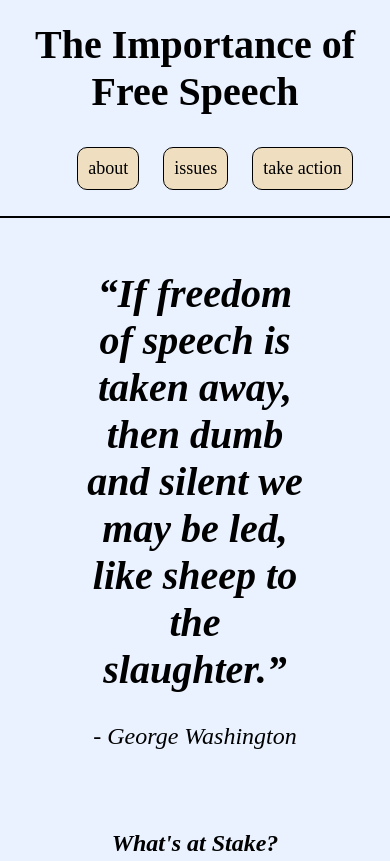
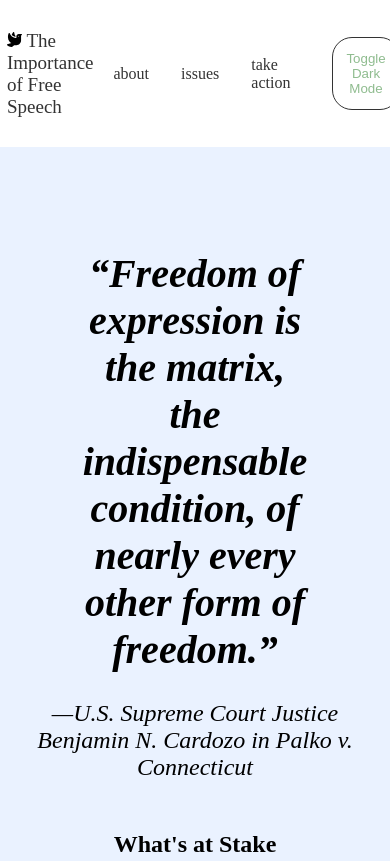
Before and after one commit to priscillalynn/codepath-web101-activism-site, a plain HTML site: page index.html in a window 390 px wide. Shown: the top 861 px of the page. Drawn offline with Linux system fonts and the light colour scheme.

Commit message:
added dark mode

```diff
--- a/index.html
+++ b/index.html
@@ -16,30 +16,32 @@
 
 <body>
  <!-- NAVBAR -->
-    <header>
-      <div class="header-container">
-        <h1 class="logo"><a href="#" class="logo-link">The Importance of Free Speech</a></h1>
-        <nav>
-          <ul class="nav">
-            <li><a href="#">about</a></li>
-            <li><a href="#">issues</a></li>
-            <li><a href="#">take action</a></li>
-          </ul>
-        </nav>
-      </div>
-    </header>
+ <nav>
+  <div class="logo">
+    <a href="#"><img src="assets/dove-solid.svg" height="15px" width="15px" alt="Your Logo"><a href="#" class="logo-link"> The Importance of Free Speech</a></a>
+  </div>
+  <ul class="nav-links">
+    <li><a href="#quote-author">about</a></li>
+    <li><a href="#browse">issues</a></li>
+    <li><a href="#">take action</a></li>
+    <li ><button id="theme-button">Toggle Dark Mode</button></li>
+  </ul>
+</nav>
 
     <div id="quote-section">
-        <h1 class="quote">“If freedom of speech is taken away, then dumb and silent we may be led, like sheep to the slaughter.”
+        <h1 class="quote">“Freedom of expression is the matrix, the indispensable condition, of nearly every other form of freedom.”
         </h1>
-        <p class="quote-author">- George Washington</p>
+        <p id="quote-author">—U.S. Supreme Court Justice Benjamin N. Cardozo in Palko v. Connecticut</p>
     </div>
 
-  <h2 class="section-header">What's at Stake?</h2>
+  <h2 class="section-header">What's at Stake</h2>
   <img src="https://bri-wp-images.s3.amazonaws.com/wp-content/uploads/Free-Speech.jpeg" alt="free speech">
   <img src="https://knightfoundation.org/wp-content/uploads/2019/06/freespeech1_2.jpg?w=926" alt="change" height="400", width="550">
-  <p class="info">
+  <p id="info">
     Protecting free speech means protecting a free press, the democratic process, diversity of thought, and so much more. There have been protestors, marches, and a plethora of organizations that have worked for decades to ensure that freedom of speech is protected for everyone.
+    <br>
+    Freedom of speech, the press, association, assembly, and petition: This set of guarantees, protected by the First Amendment, comprises what we refer to as freedom of expression. It is the foundation of a vibrant democracy, and without it, other fundamental rights, like the right to vote, would wither away.
+    <br>
     Lorem ipsum dolor, sit amet consectetur adipisicing elit. Cupiditate reiciendis quod eum illo rerum, dignissimos odit obcaecati voluptatem fugit esse velit voluptate aut accusamus harum voluptates! Minus tenetur hic officiis?
   </p>
 
@@ -48,16 +50,18 @@
 
   <h2 class="section-header">Know Your Rights</h2>
   <h3 class="lead">How do you know when your rights have been violated?</h3>
-   <p>
+   <p id="browse">
     Browse by Issue
   </p>
   <ul>
-    <button>Stopped by Police</button>
-    <button>Religious Freedom</button>
-    <button>Students' Rights</button>
-    <button>LGBTQ Rights</button>
+    <button><a href="https://www.aclu.org/know-your-rights/stopped-by-police">Stopped by Police</a></button>
+    <button><a href="https://www.aclu.org/know-your-rights/religious-freedom">Religious Freedom</a></button>
+    <button><a href="https://www.aclu.org/know-your-rights/students-rights">Students' Rights</a></button>
+    <button><a href="https://www.aclu.org/know-your-rights/lgbtq-rights">LGBTQ Rights</a></button>
     <button>Voting Rights</button>
     <button>Protestors' Rights</button>
+  </ul>
+    <ul>
     <button>Sex Discrimination</button>
     <button>Prisoners' Rights</button>
     <button>Race, Ethnicity, or National Origin-Based Discrimination</li>
@@ -66,7 +70,20 @@
   </ul>
 
 
-  <script src="script.js"></script>
+  <!-- FOOTER -->
+  <footer class="footer">
+    <div class="footer-container">
+      <div class="social">
+        <h2 class="section-header">For More Information</h2>
+        <a href="https://www.hrw.org/topic/free-speech?gclid=Cj0KCQjwlPWgBhDHARIsAH2xdNd77pADMAcdsVlwD-HTQ2GGheNrIBikFcodrW3hSKGQGL5YrG3kx-4aAmGzEALw_wcB" class="footer-links">Human Rights</a>
+        <a href="https://www.hrw.org/publications" class="footer-links">Reports</a>
+        <a href="https://www.hrw.org/impact" class="footer-links">Impact</a>
+      </div>
+      </div>
+        <p>freespeech@mail.com</p>
+        <p>Created by Priscilla Colon</p>
+      </footer>
+  <script src="index.js"></script>
 </body>
 
 </html>
--- /dev/null
+++ b/index.js
@@ -0,0 +1,7 @@
+let themeButton = document.getElementById("theme-button");
+
+const toggleDarkMode = () => {
+  document.body.classList.toggle("dark-mode");
+}
+
+themeButton.addEventListener("click", toggleDarkMode);
--- a/style.css
+++ b/style.css
@@ -1,73 +1,88 @@
 html {
   height: 100%;
   width: 100%;
-    background-color: rgb(234, 242, 255);
   font-family: 'Playfair Display', serif;
 }
 
 body {
   font-family: 'Playfair Display', serif;
-  }
-
-  .logo-link {
-    text-decoration: none;
-    text-align: center;
-    display: flex;
-    justify-content: center;
-    color: #000;
-    font-size: 40px;
-  }
-
-  .logo-link:hover {
-    opacity: 60%;
+  background-color: rgb(234, 242, 255);
 }
 
 /* NAVBAR */
-
-  .header-container {
-    overflow: hidden;
-    background-color: rgb(234, 242, 255);
+nav {
+  display: flex;
+  justify-content: space-between;
+  align-items: center;
   position: fixed;
   top: 0;
   left: 0;
   right: 0;
   width: 100%;
-    z-index: 1;
-    border: solid 2px black;
-    border-top: rgb(234, 242, 255);
-    border-right: rgb(234, 242, 255);
-    border-left: rgb(234, 242, 255);
+  background-color: #fff;
+  z-index: 9999;
+  padding: 7px;
 }
 
-  nav {
-    list-style: none;
-    margin: 0;
-    padding: 0;
-    text-align: center;
+.logo {
+  flex: 1;
 }
 
-  nav li {
-    display: inline-block;
+.logo a {
+  color: #333;
+  text-decoration: none;
+  font-size: 19px;
 }
 
-  nav a {
-    display: inline-block;
-    padding: 10px;
-    text-decoration: none;
-    color: #000;
-    font-size: 18px;
-    border: solid 1px #000;
-    border-radius: 10px;
-    background-color: rgb(239, 222, 192);
-    margin: 10px;
+.logo a:hover {
+  opacity: 70%;
 }
 
-  .nav a:hover {
-    opacity: 60%;
+.nav-links {
+  display: flex;
+  justify-content: flex-end;
+  align-items: center;
+  list-style: none;
+  margin: 10px;
+  flex-wrap: nowrap;
+  text-decoration: none;
 }
 
-  /* PAGE HERO */
+.nav-links li {
+  margin-right: 1rem;
+  list-style: none;
+}
 
+.nav-links li:first-child {
+  margin-left: 0;
+}
+
+.nav-links a {
+  text-decoration: none;
+  color: #333;
+}
+
+.nav-links a:hover {
+  opacity: 70%;
+}
+
+#theme-button {
+  display: inline-block;
+  color: darkseagreen;
+  text-decoration: dotted;
+  font-family: Arial, Helvetica, sans-serif;
+  padding: 13px;
+  border: solid 1px #333;
+  border-width: thin;
+
+}
+
+.dark-mode {
+  background-color: black;
+  color: white;
+}
+
+/* PAGE CONTENT */
 .quote {
   display: flex;
   justify-content: center;
@@ -77,33 +92,37 @@ html {
   margin-left: 70px;
   margin-right: 70px;
   margin-top: 150px;
-    padding-top: 120px;
+  padding-top: 100px;
 }
 
-  .quote-author {
+#quote-author {
   display: flex;
   justify-content: center;
   text-align: center;
   font-size: 1.5em;
   font-style: italic;
-    margin-top: 30px;
 }
 
-  /* PAGE CONTENT */
-
 .section-header {
-    font-style: italic;
   text-align: center;
-    margin: 80px;
+  margin-top: 50px;
 }
 
-  p {
+#info {
+  text-align: center;
+}
+
+#browse {
   text-align: center;
 }
 
 button {
-    background-color: powderblue;
   cursor: pointer;
+  border: solid 1px white;
+  padding: 10px;
+  border-radius: 20px;
+  background-color: white;
+  margin: 10px;
 }
 
 button:hover {
@@ -120,8 +139,37 @@ html {
   text-align: center;
 }
 
-  /* FREE SPEECH T0PICS */
+/* FOOTER */
+footer {
+  color: #333;
+  padding: 20px;
+  text-align: center;
+}
 
-  /* FREE SPEECH HIGHLIGHTS */
+ul {
+  list-style: none;
+  margin: 10px;
+  padding: 10px;
+  display: flex;
+  justify-content: center;
+}
 
-  /* FOOTER */
+li {
+  margin: 0 1rem;
+}
+
+.footer-links {
+  color: darkblue;
+  display: inline-block;
+  justify-content: center;
+  text-decoration: none;
+  border: solid 1px white;
+  padding: 10px;
+  border-radius: 20px;
+  background-color: white;
+  margin: 10px;
+}
+
+.footer-links:hover {
+opacity: 70%;
+}
```
Lines whose indentation alone changed are shown as unchanged.
